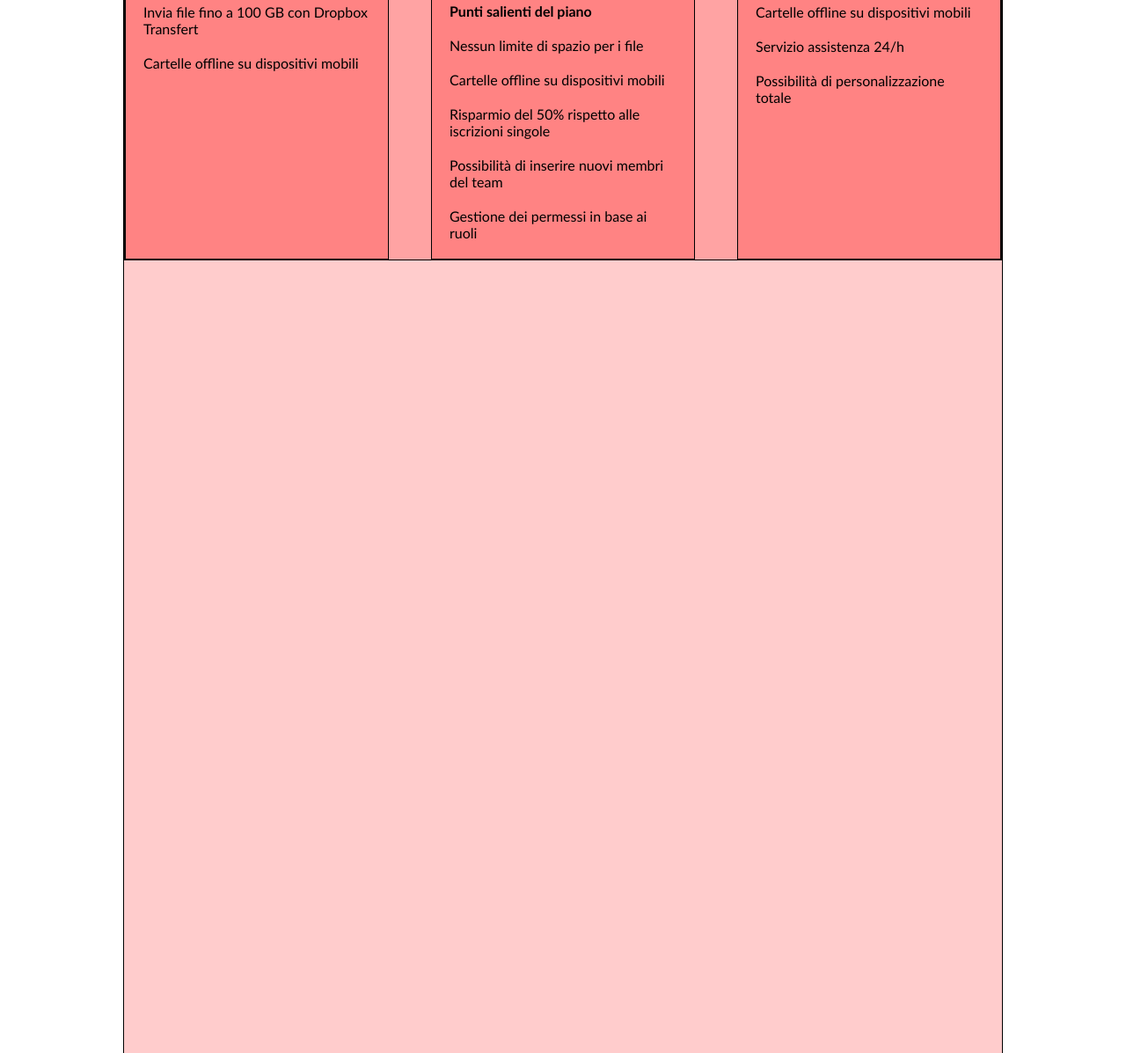
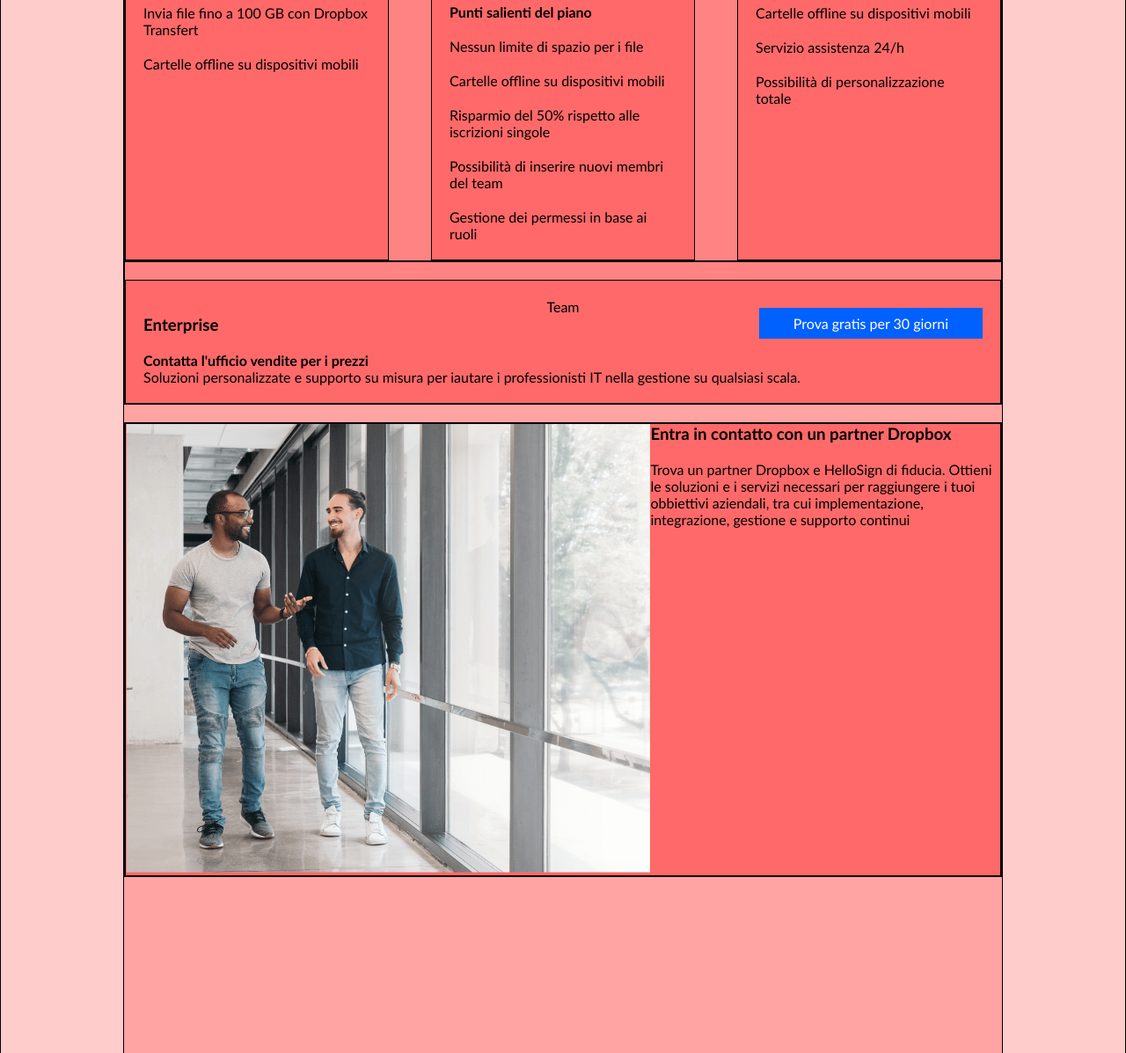
Before and after one commit to RobertoFloris/htmlcss-dropbox, a plain HTML site: page index.html in a window 1280 px wide. Shown: the part 1569-2766 px from the top of the page at 88% size. Drawn offline with Linux system fonts and the light colour scheme.

Commit message:
[add] partner in html

```diff
--- a/assets/style.css
+++ b/assets/style.css
@@ -151,7 +151,15 @@ main form label{
 
 .card{
   max-width: 300px;
-  padding: 20px
+  padding: 20px;
+}
+
+.oriz{
+  width: 100%;
+}
+
+.card-oriz{
+  padding: 20px;
 }
 
 .mt{
@@ -176,7 +184,15 @@ main form label{
   padding-top: 100px;
 }
 
-.provafree a{
+.provafree a, .contatta a{
   padding: 8px 39px;
 
 }
+
+.partner .col:first-child{
+  width: 60%;
+}
+
+.partner .col:last-child{
+  width: 40%;
+}
--- a/index.html
+++ b/index.html
@@ -64,7 +64,7 @@
   </header>
 
   <main>
-    <div class="flex jc">
+    <div class="flex jc debug">
       <div class="container debug">
 
         <div>
@@ -231,15 +231,63 @@
 
           </div>
 
+        </div>
 
+        <div class="oriz debug">
 
+          <div class="card-oriz mt debug">
 
+            <div class="flex jc">
+              <span>Team</span>
+            </div>
+
+            <div class="contatta flex sb">
+              <h3>Enterprise</h3>
+              <span><a class="button" href="#">Prova gratis per 30 giorni</a></span>
+            </div>
+
+            <div class="mt">
+              <span><strong>Contatta l'ufficio vendite per i prezzi</strong></span>
+            </div>
+
+            <div>
+              <p>Soluzioni personalizzate e supporto su misura per iautare i professionisti IT nella gestione su qualsiasi scala.</p>
+            </div>
+
+          </div>
+
+        </div>
+
+        <div class="partner mt debug">
+          <div class="row debug">
+            <div class="col">
+              <div>
+                <img src="./assets/img/partner.png" alt="">
+              </div>
+            </div>
+            <div class="col flex jc">
+              <div>
+                <h3>Entra in contatto con un partner Dropbox</h3>
+                <p class="mt">Trova un partner Dropbox e HelloSign di fiducia. Ottieni le soluzioni e i servizi necessari per raggiungere i tuoi obbiettivi aziendali, tra cui implementazione, integrazione, gestione e supporto continui</p>
+              </div>
+            </div>
+          </div>
 
         </div>
 
 
 
+
       </div>
+
+
+
+
+
+
+
+
+
     </div>
 
   </main>
```
